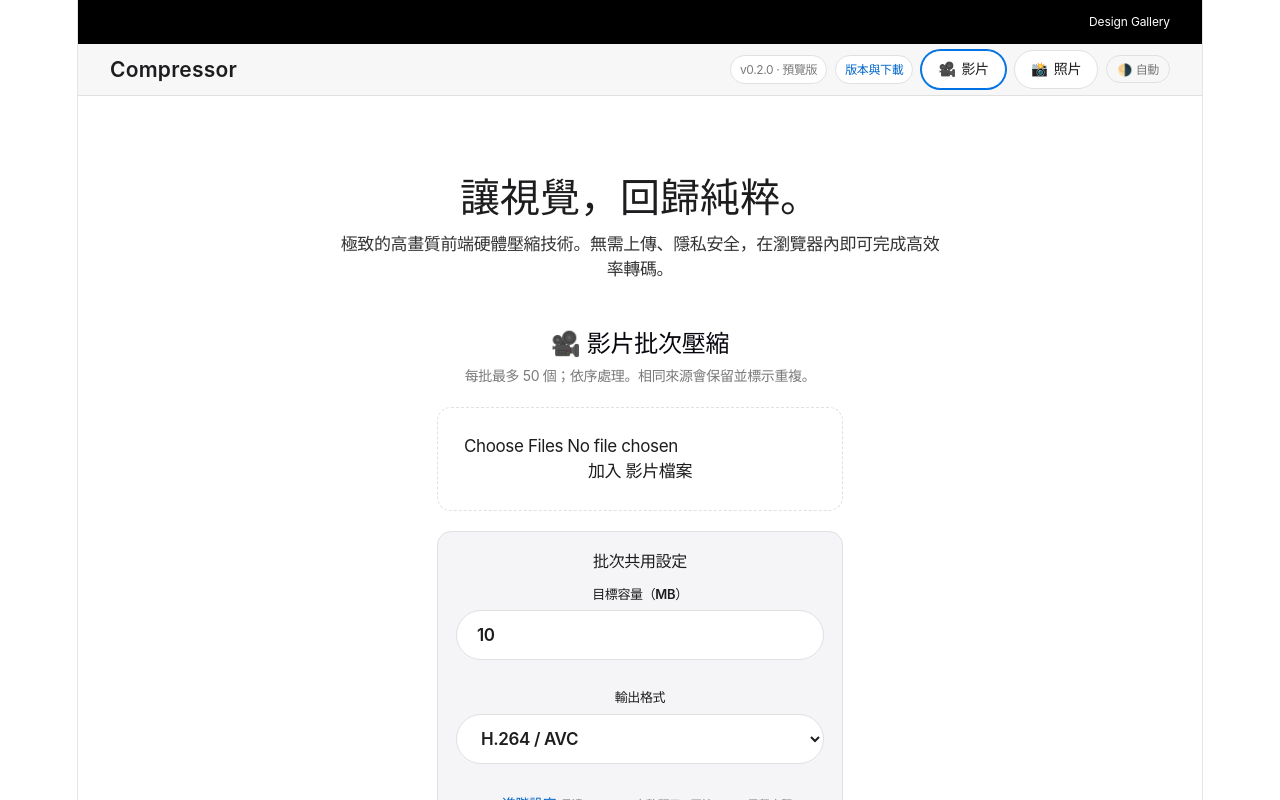
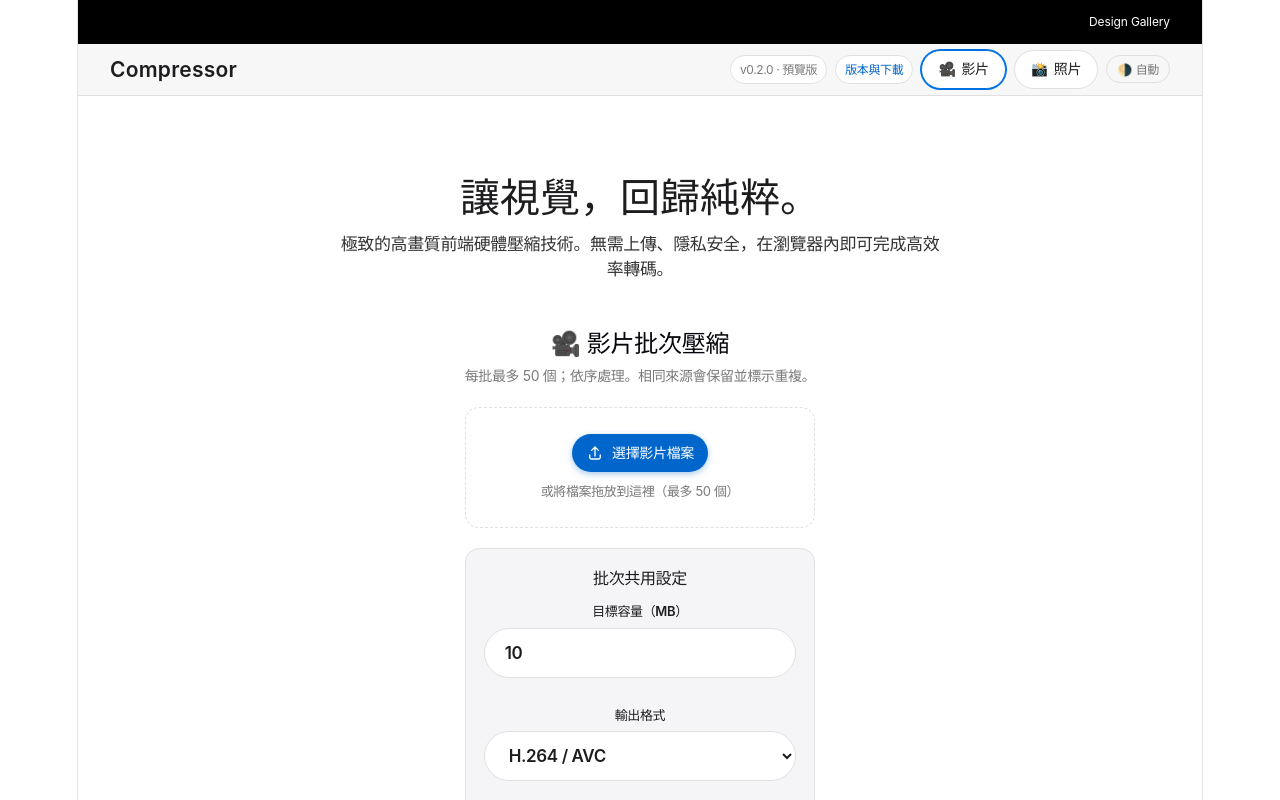
Before and after one commit to ben870217/media-compressor, a React (Vite) app in the folder media-compressor/: page / in a window 1280 px wide. Shown: the top 800 px of the page. Built offline with nearby package versions, Linux system fonts and the light colour scheme.

Commit message:
feat: 改善批次檔案選擇器 UI
以可視化按鈕取代原始 input 顯示，加入圖示、提示文字與隱藏的無障礙 input，並新增對應樣式與互動效果以提升可用性與一致性。

```diff
--- a/media-compressor/src/components/BatchCompressor.jsx
+++ b/media-compressor/src/components/BatchCompressor.jsx
@@ -210,7 +210,14 @@ export default function BatchCompressor({ type, onCompressComplete }) {
   return <div className="batch-workspace">
     <h2>{type === 'video' ? '🎥 影片批次壓縮' : '📸 相片批次壓縮'}</h2>
     <p className="batch-subtitle">每批最多 50 個；依序處理。相同來源會保留並標示重複。</p>
-    <label className="batch-drop"><input type="file" multiple accept={type === 'video' ? '.mp4,.mov,.mkv,.webm' : 'image/jpeg,image/png,image/webp,image/gif'} onChange={(event) => { addFiles(event.target.files); event.target.value = ''; }} />加入 {type === 'video' ? '影片' : '相片'}檔案</label>
+    <label className="batch-drop">
+      <input className="batch-file-input" type="file" multiple accept={type === 'video' ? '.mp4,.mov,.mkv,.webm' : 'image/jpeg,image/png,image/webp,image/gif'} onChange={(event) => { addFiles(event.target.files); event.target.value = ''; }} />
+      <span className="batch-file-picker">
+        <svg aria-hidden="true" viewBox="0 0 24 24" fill="none" stroke="currentColor" strokeWidth="1.8"><path d="M12 16V4m0 0L7.5 8.5M12 4l4.5 4.5M5 14.5v3.25A2.25 2.25 0 0 0 7.25 20h9.5A2.25 2.25 0 0 0 19 17.75V14.5" strokeLinecap="round" strokeLinejoin="round" /></svg>
+        選擇{type === 'video' ? '影片' : '相片'}檔案
+      </span>
+      <span className="batch-file-hint">或將檔案拖放到這裡（最多 50 個）</span>
+    </label>
     {notice && <p className="batch-notice">{notice}</p>}
     <section className="batch-settings"><h3>批次共用設定</h3><Settings settings={activeSettings} type={type} onChange={updateBase} fields="primary" /><details className="advanced-settings"><summary>進階設定 <span>{advancedSummary(activeSettings, type)}</span></summary><Settings settings={activeSettings} type={type} onChange={updateBase} fields="advanced" /></details></section>
     {items.length > 0 && <>
--- a/media-compressor/src/index.css
+++ b/media-compressor/src/index.css
@@ -154,8 +154,14 @@ code {
 .batch-workspace h2 { text-align: center; margin: 0 0 8px; font-family: var(--apple-font-display); }
 .batch-subtitle, .batch-notice { color: var(--apple-ink-secondary); font-size: 14px; text-align: center; }
 .batch-notice { color: #b78103; }
-.batch-drop { display: block; margin: 20px 0; padding: 26px; text-align: center; border: 1px dashed var(--apple-hairline); border-radius: 14px; cursor: pointer; background: var(--apple-file-card-bg); }
-.batch-drop input { display: block; max-width: 100%; margin: 0 auto; }
+.batch-drop { display: flex; flex-direction: column; align-items: center; gap: 10px; margin: 20px 0; padding: 26px; text-align: center; border: 1px dashed var(--apple-hairline); border-radius: 14px; cursor: pointer; background: var(--apple-file-card-bg); }
+.batch-file-input { position: absolute; width: 1px; height: 1px; overflow: hidden; clip: rect(0 0 0 0); clip-path: inset(50%); white-space: nowrap; }
+.batch-file-picker { display: inline-flex; align-items: center; gap: 8px; min-height: 38px; padding: 8px 14px; border-radius: 999px; background: var(--apple-primary); color: #fff; font-size: 14px; font-weight: 600; box-shadow: 0 2px 6px color-mix(in srgb, var(--apple-primary), transparent 65%); transition: transform .15s ease, background-color .15s ease, box-shadow .15s ease; }
+.batch-file-picker svg { width: 18px; height: 18px; }
+.batch-drop:hover .batch-file-picker { background: color-mix(in srgb, var(--apple-primary), #000 15%); box-shadow: 0 4px 12px color-mix(in srgb, var(--apple-primary), transparent 55%); }
+.batch-drop:focus-within { border-color: var(--apple-primary); outline: 2px solid color-mix(in srgb, var(--apple-primary), transparent 65%); outline-offset: 2px; }
+.batch-drop:active .batch-file-picker { transform: scale(.97); }
+.batch-file-hint { color: var(--apple-ink-secondary); font-size: 13px; }
 .batch-settings { padding: 18px; background: var(--apple-report-bg); border-radius: 14px; border: 1px solid var(--apple-hairline); }
 .batch-settings h3 { margin: 0 0 12px; font-size: 16px; }
 .advanced-settings { margin-top: 14px; }
```
